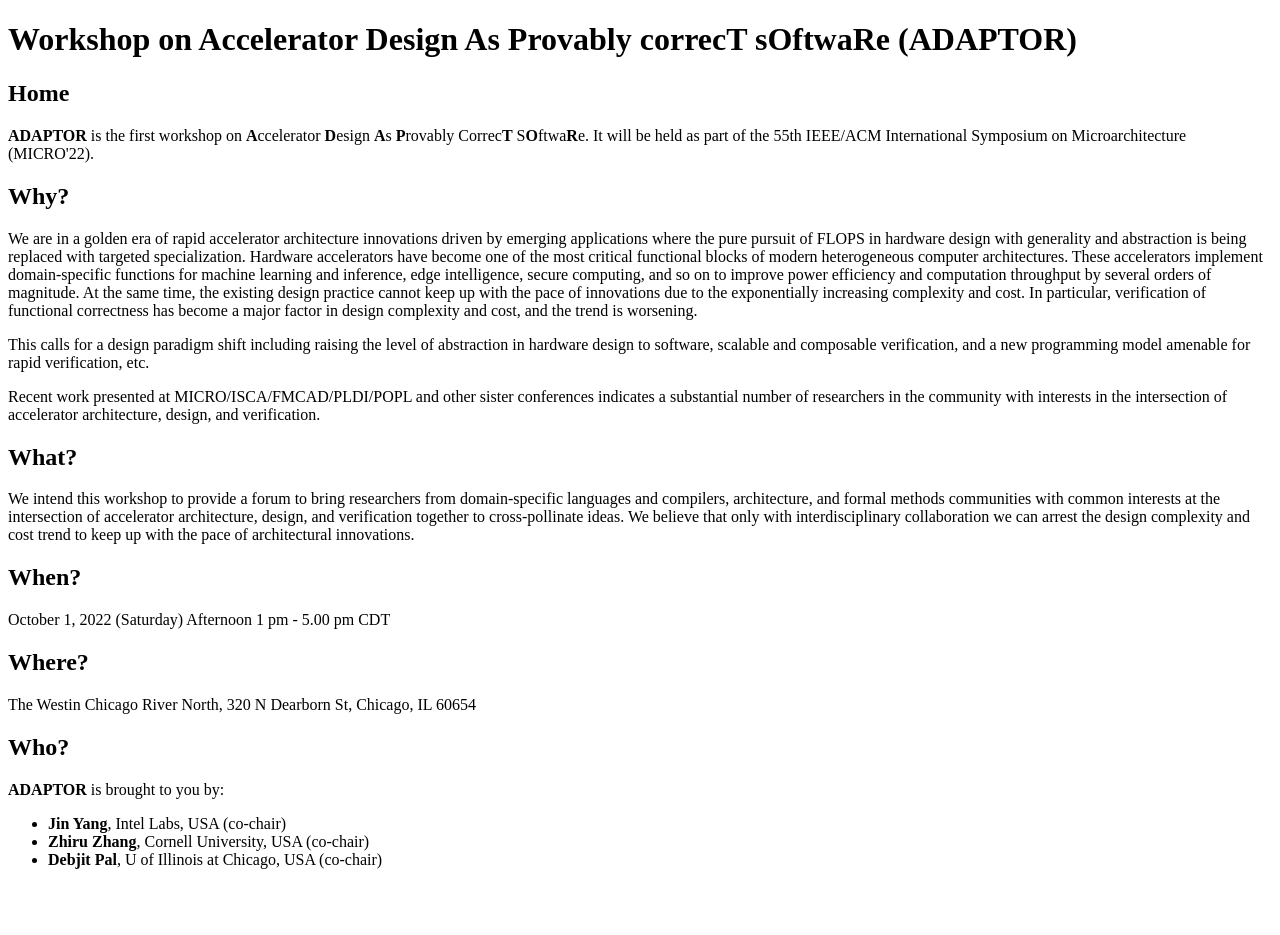
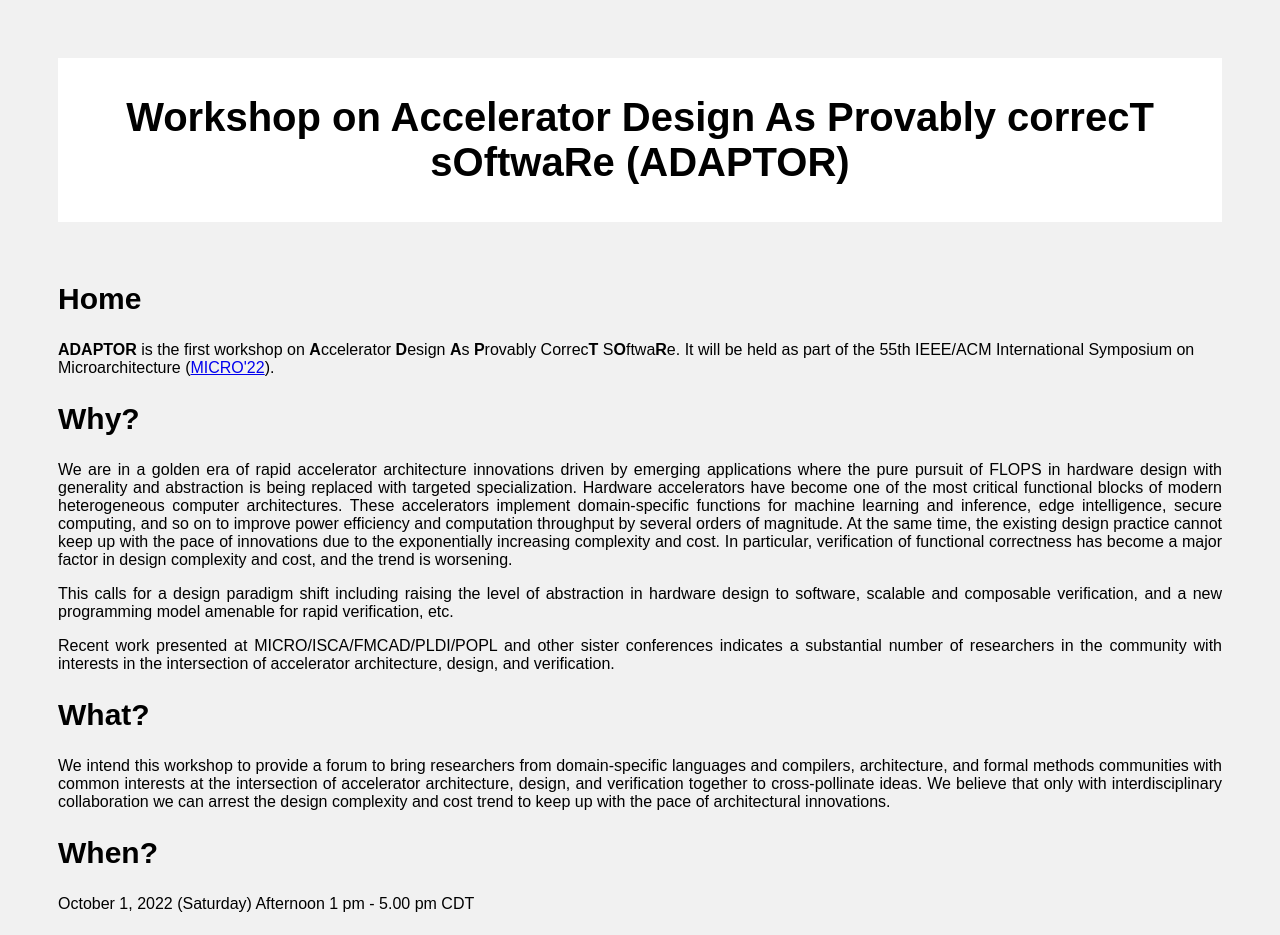
Before and after one commit to adaptor-workshop/adaptor-workshop.github.io, a plain HTML site: page index.html in a window 1280 px wide. Shown: the top 935 px of the page. Before the commit the page ends 885 px from the top, so only its background shows below. Drawn offline with Linux system fonts and the light colour scheme.

Commit message:
Completing basic website with map, link to MICRO, and link to organizer profiles. Need to update speaker and detailed program

```diff
--- a/index.html
+++ b/index.html
@@ -1,35 +1,81 @@
 <!DOCTYPE html>
 <html>
+<head>
+  <style>
+    * {
+    box-sizing: border-box;
+  }
+  body {
+    font-family: Arial, Helvetica, sans-serif;
+    padding: 50px;
+    background: #f1f1f1;
+    }
+  /* Header/Blog Title */
+  .header {
+    padding: 10px;
+    text-align: center;
+    background: white;
+  }
+  .header h1 {
+  font-size: 40px;
+  }
+  .content {
+    text-align: justify;
+  }
+  .content h2 {
+  font-size: 30px;
+  }
+  </style>
+</head>
+
 <body>
+
+<div class="header">
 <h1> Workshop on Accelerator Design As Provably correcT sOftwaRe (ADAPTOR)</h1>
+</div>
 <!--<p>I'm hosted with GitHub Pages.</p>-->
 
+<br></br>
+
+<div class="content">
 <h2>Home</h2>
-<b>ADAPTOR</b> is the first workshop on <b>A</b>ccelerator <b>D</b>esign <b>A</b>s <b>P</b>rovably Correc<b>T</b> S<b>O</b>ftwa<b>R</b>e. It will be held as part of the 55th IEEE/ACM International Symposium on Microarchitecture (MICRO'22).
+</div>
+<b>ADAPTOR</b> is the first workshop on <b>A</b>ccelerator <b>D</b>esign <b>A</b>s <b>P</b>rovably Correc<b>T</b> S<b>O</b>ftwa<b>R</b>e. It will be held as part of the 55th IEEE/ACM International Symposium on Microarchitecture (<a href=https://www.microarch.org/micro55/">MICRO'22</a>).
 
+<div class="content">
 <h2>Why?</h2>
 <p>We are in a golden era of rapid accelerator architecture innovations driven by emerging applications where the pure pursuit of FLOPS in hardware design with generality and abstraction is being replaced with targeted specialization. Hardware accelerators have become one of the most critical functional blocks of modern heterogeneous computer architectures. These accelerators implement domain-specific functions for machine learning and inference, edge intelligence, secure computing, and so on to improve power efficiency and computation throughput by several orders of magnitude. At the same time, the existing design practice cannot keep up with the pace of innovations due to the exponentially increasing complexity and cost. In particular, verification of functional correctness has become a major factor in design complexity and cost, and the trend is worsening.</p>
 
 <p>This calls for a design paradigm shift including raising the level of abstraction in hardware design to software, scalable and composable verification, and a new programming model amenable for rapid verification, etc.</p>
 
 <p>Recent work presented at MICRO/ISCA/FMCAD/PLDI/POPL and other sister conferences indicates a substantial number of researchers in the community with interests in the intersection of accelerator architecture, design, and verification.</p>
+</div>
 
+<div class="content">
 <h2>What?</h2>
 We intend this workshop to provide a forum to bring researchers from domain-specific languages and compilers, architecture, and formal methods communities with common interests at the intersection of accelerator architecture, design, and verification together to cross-pollinate ideas. We believe that only with interdisciplinary collaboration we can arrest the design complexity and cost trend to keep up with the pace of architectural innovations.
+</div>
 
+<div class="content">
 <h2>When?</h2>
 October 1, 2022 (Saturday) Afternoon 1 pm - 5.00 pm CDT
+</div>
 
+<div class="content">
 <h2>Where?</h2>
 The Westin Chicago River North, 320 N Dearborn St, Chicago, IL 60654
+<br></br><iframe src="https://www.google.com/maps/embed?pb=!1m18!1m12!1m3!1d2970.223359172263!2d-87.632066483536!3d41.88805327276838!2m3!1f0!2f0!3f0!3m2!1i1024!2i768!4f13.1!3m3!1m2!1s0x880fae05d61b9a5d%3A0x32a4fcadac82b32a!2sThe%20Westin%20Chicago%20River%20North!5e0!3m2!1sen!2sus!4v1660805197744!5m2!1sen!2sus" width="400" height="300" style="border:0;" allowfullscreen="" loading="lazy" referrerpolicy="no-referrer-when-downgrade"></iframe>
+</div>
 
+<div class="content">
 <h2>Who?</h2>
 <b>ADAPTOR</b> is brought to you by:
 <ul>
-  <li><b>Jin Yang</b>, Intel Labs, USA (co-chair)</li>
-  <li><b>Zhiru Zhang</b>, Cornell University, USA (co-chair)</li>
-  <li><b>Debjit Pal</b>, U of Illinois at Chicago, USA (co-chair)</li>
+  <li><b><a href="https://www.linkedin.com/in/jin-yang-2532391/">Jin Yang</a></b>, Intel Labs, USA (co-chair)</li>
+  <li><b><a href="https://www.csl.cornell.edu/~zhiruz/">Zhiru Zhang</a></b>, Cornell University, USA (co-chair)</li>
+  <li><b><a href="https://ece.uic.edu/profiles/pal-debjit/">Debjit Pal</a></b>, U of Illinois at Chicago, USA (co-chair)</li>
 </ul>
+</div>
 
 
 </body>
```
